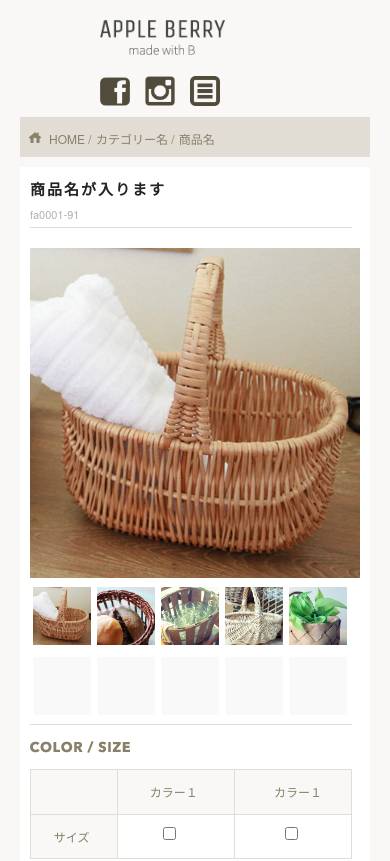
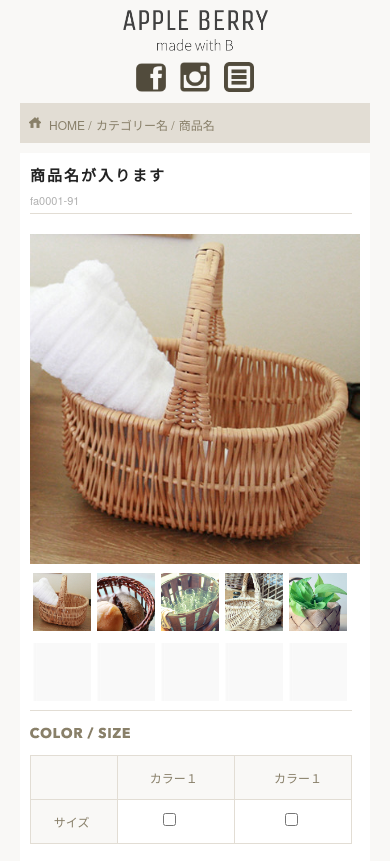
Before and after one commit to kurumikarakida/shopping-site, a plain HTML site: page products.html in a window 390 px wide. Shown: the top 861 px of the page. Drawn offline with nearby package versions, Linux system fonts and the light colour scheme.

Commit message:
third commit

```diff
--- a/css/shop.scss
+++ b/css/shop.scss
@@ -22,19 +22,7 @@ html{
 }
 
 
-@media(min-width:550px){
-.logo .u-max-full-width{
-    width:145px;
-    margin-top:0;
-    margin-bottom:30px;
 
-}
-.navi {
-    margin-top:0;
-    margin-bottom:10px;
-    float:right;
-}
-}
 
 
 .four{
@@ -550,27 +538,29 @@ p{
 
 
 @media (max-width:550px){
-    .logo{
-        width:145px;
-        margin-left:70px;
-        padding:10px;
+    .five_columns_logo{
+        text-align:center;
+        margin-left:auto;
+        margin-right:auto;
+         width:145px;
+    }
+
+    .navi{
+        margin-left:auto;
+        margin-right:auto;
         text-align:center;
     }
-    .navi{
-        width:190px;
-        margin-left:35px;
-        text-align:center;
-    }
+
     .navi .u-max-full-width{
         padding:5px;
         width:40px;
     }
 
     .menu{
-        float:right;
-        margin-right:55px;
+        display:inline;
         cursor:pointer;
     }
+
     .sp_menu_toggle {
         border-top:2px solid #887f69;
          border-left:2px solid #887f69;
--- a/products.html
+++ b/products.html
@@ -40,7 +40,7 @@
 			<div class="row">
 				<div id="header_in">
 
-					<div class="five columns logo">
+					<div class="five_columns_logo">
 
 						<img class="u-max-full-width" src="images/top/logo.png" srcset="images/top/logo@2x.png" alt="LOGO">
 
@@ -60,7 +60,8 @@
 							<nav class="sp_navi">
 								<img class="u-max-full-width" src="images/top_sp/fb.png" srcset="images/top_sp/fb@2x.png" alt="SPMENU">
 								<img class="u-max-full-width" src="images/top_sp/insta.png" srcset="images/top_sp/insta@2x.png" alt="SPMENU">
-								<div class="menu"><img class="u-max-full-width" src="images/top_sp/menu_icon.png" srcset="images/top_sp/menu_icon@2x.png" alt="SPMENU">
+								<div class="menu">
+									<img class="u-max-full-width" src="images/top_sp/menu_icon.png" srcset="images/top_sp/menu_icon@2x.png" alt="SPMENU">
 								</div>
 								<ul class="sp_menu_toggle">
 									<li><a href="">LOGIN</a>
```
Also changed, not shown: css/shop.css, 1 other file.
